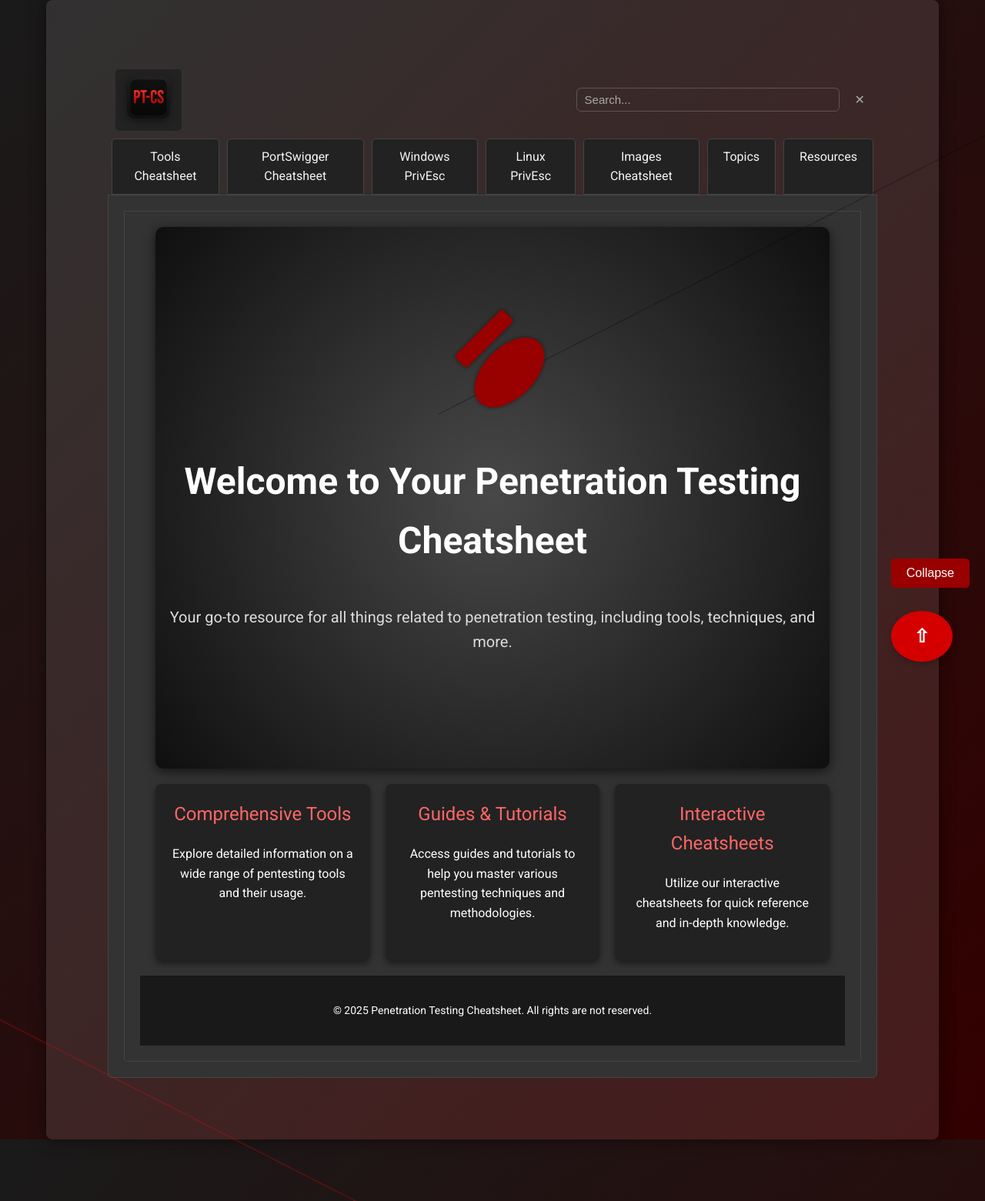
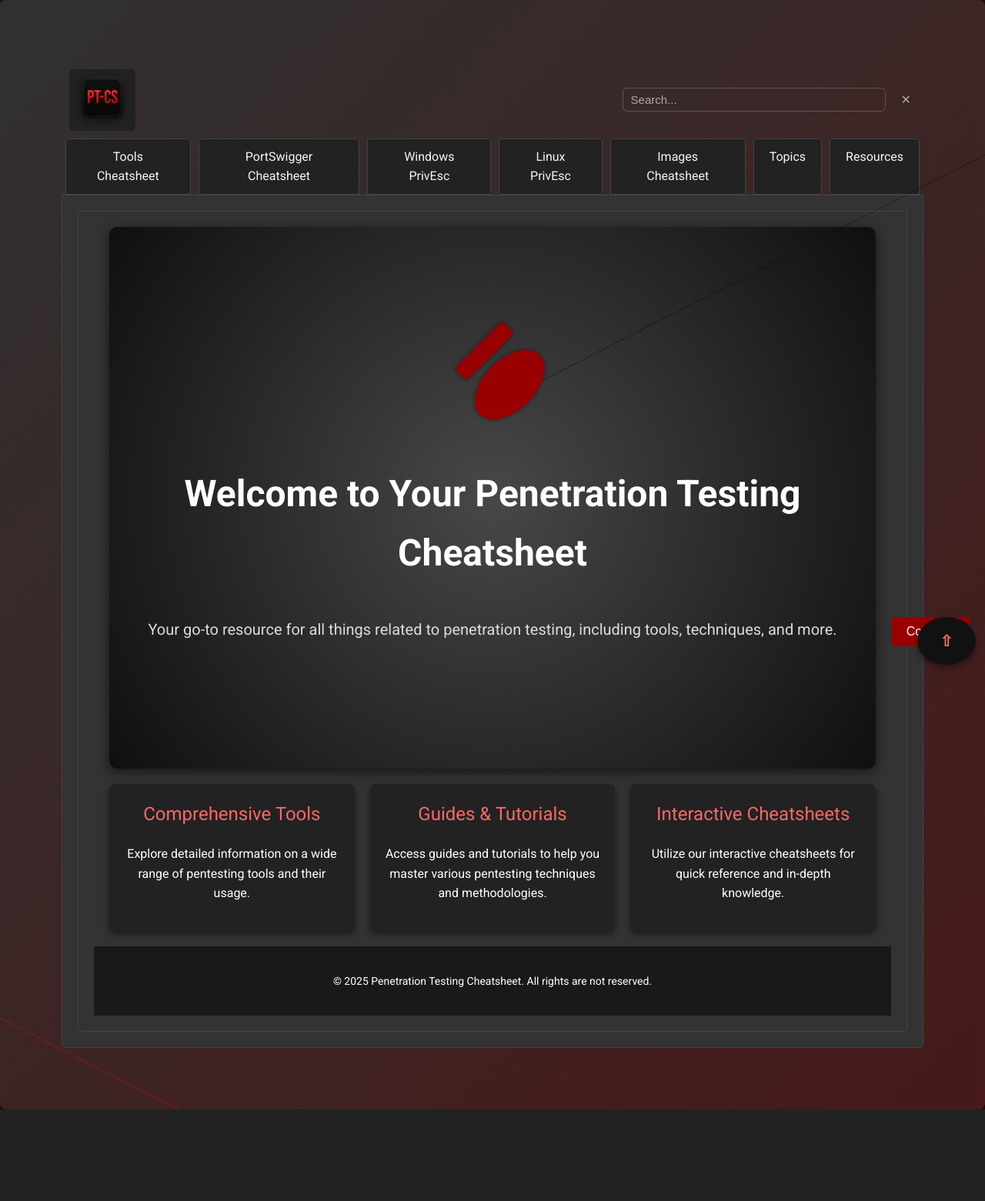
Before and after one commit to DylansGit/PT-CheatSheet, a Flask app: page / in a window 1280 px wide. Shown: the whole page at 77% size. After the commit the page ends 1442 px from the top, so only its background shows below. Run offline with Flask 3, Linux system fonts and the light colour scheme; some libraries are stand-ins or nearby versions.

Commit message:
ui: fix text/code overflow, reposition back-to-top, disable horizontal scroll leaks

```diff
--- a/static/style.css
+++ b/static/style.css
@@ -201,20 +201,33 @@ a:hover {
 }
 
 .back-to-top {
-    background-color: #d40000;
-    color: #fff;
-    border: none;
-    border-radius: 50%;
-    width: 50px;
-    height: 50px;
-    display: flex;
-    align-items: center;
-    justify-content: center;
-    font-size: 24px;
-    text-decoration: none;
-    box-shadow: 0 4px 8px rgba(0, 0, 0, 0.2);
-    transition: background-color 0.3s;
+  position: fixed;
+  right: 12px;
+  bottom: 16px;
+  z-index: 1000;
+  width: 46px;
+  height: 46px;
+  border-radius: 50%;
+  background: #111;
+  color: #ff6666;
+  text-align: center;
+  line-height: 46px;
+  font-size: 20px;
+  cursor: pointer;
+  box-shadow: 0 4px 10px rgba(0,0,0,0.4);
 }
+
+@media (max-width: 600px) {
+  .back-to-top {
+    right: 8px;       /* ✅ keep inside viewport */
+    bottom: 12px;
+    width: 40px;
+    height: 40px;
+    font-size: 18px;
+    line-height: 40px;
+  }
+}
+
 
 .back-to-top:hover {
     background-color: #a30000;
@@ -580,3 +593,37 @@ a:hover {
 @media (max-width: 700px) {
   .line-animation-wrapper { display: none; }
 }
+
+
+/* keep all text and inline code inside its box */
+p, li, pre, code, strong {
+  word-wrap: break-word;
+  overflow-wrap: break-word;
+  max-width: 100%;
+}
+
+/* for code blocks, allow horizontal scroll if needed but not widen screen */
+pre, code {
+  white-space: pre-wrap;     /* wrap long lines gracefully */
+  word-break: break-word;
+  overflow-x: auto;
+  display: block;
+  padding: 4px 6px;
+  background: rgba(0,0,0,0.2);
+  border-radius: 6px;
+}
+
+/* <strong> behaves like inline text but we allow wraps for long content */
+strong {
+  display: inline;
+  white-space: normal;
+  word-break: break-word;
+}
+
+
+
+/* stop any nested container from causing sideways scrolling */
+html, body, .container, .tab-container, .tab-content, .grid, .markdown-body {
+  overflow-x: hidden !important;
+  max-width: 100vw;
+}
```
